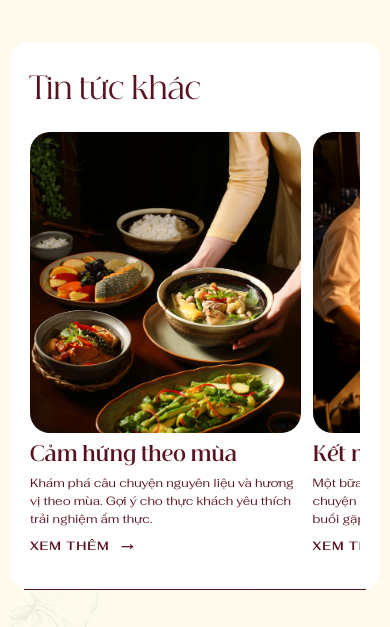
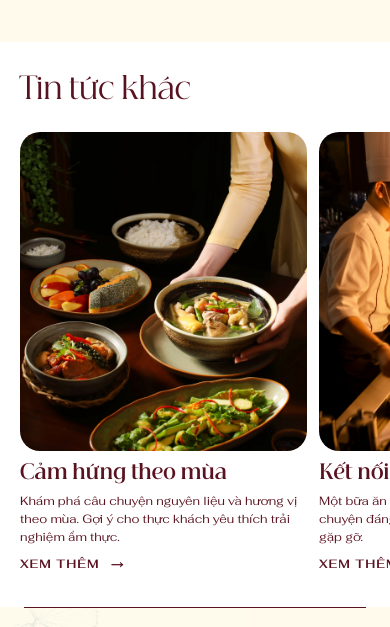
Before and after one commit to alphacreativee/menas-F-B, a website: page news-detail.html in a window 390 px wide. Shown: the part 1687-2314 px from the top of the page. Drawn offline with Linux system fonts and the light colour scheme.

Commit message:
responsive page news detail

```diff
--- a/assets/scss/_newsDetail.scss
+++ b/assets/scss/_newsDetail.scss
@@ -352,17 +352,25 @@
   }
 
   .relatedPost {
-    width: calc(100% - 20px);
-    padding: 26px 20px 32px;
-    border-radius: 18px;
+    width: 100%;
+    padding: 26px 0 32px;
+    border-radius: 0;
 
     &-inner {
       width: 100%;
     }
 
+    &-title {
+      padding: 0 20px;
+    }
+
     &-track {
       grid-auto-columns: 82%;
       gap: 12px;
+      width: calc(100% - 20px);
+      margin-left: 20px;
+      padding-left: 0;
+      padding-right: 20px;
       scroll-snap-type: x mandatory;
     }
   }
--- a/news-detail.html
+++ b/news-detail.html
@@ -11,7 +11,7 @@
     <link rel="stylesheet" href="./assets/fonts/Fahkwang/font.css" />
     <link
       rel="stylesheet"
-      href="./assets/main/css/style.min.css?v=20261102-1"
+      href="./assets/main/css/style.min.css?v=20261102-2"
     />
     <script>
       if ("scrollRestoration" in history) history.scrollRestoration = "manual";
@@ -173,7 +173,7 @@
           <h2 class="relatedPost-title" id="relatedPost-title">Tin tức khác</h2>
           <div class="relatedPost-list">
             <div class="relatedPost-track">
-              <article class="cardNews2">
+              <div class="cardNews2">
                 <a class="cardNews2-image" href="./news-detail.html"
                   ><img
                     src="./assets/images/del/moment-2.avif"
@@ -189,8 +189,8 @@
                 <a class="cardNews2-readmore b4" href="./news-detail.html"
                   >XEM THÊM <span aria-hidden="true">→</span></a
                 >
-              </article>
-              <article class="cardNews2">
+              </div>
+              <div class="cardNews2">
                 <a class="cardNews2-image" href="./news-detail.html"
                   ><img
                     src="./assets/images/del/moment-4.avif"
@@ -206,8 +206,8 @@
                 <a class="cardNews2-readmore b4" href="./news-detail.html"
                   >XEM THÊM <span aria-hidden="true">→</span></a
                 >
-              </article>
-              <article class="cardNews2">
+              </div>
+              <div class="cardNews2">
                 <a class="cardNews2-image" href="./news-detail.html"
                   ><img
                     src="./assets/images/del/moment-3.avif"
@@ -223,7 +223,7 @@
                 <a class="cardNews2-readmore b4" href="./news-detail.html"
                   >XEM THÊM <span aria-hidden="true">→</span></a
                 >
-              </article>
+              </div>
             </div>
           </div>
         </div>
```
Also changed, not shown: assets/main/css/style.css, assets/main/css/style.min.css.
